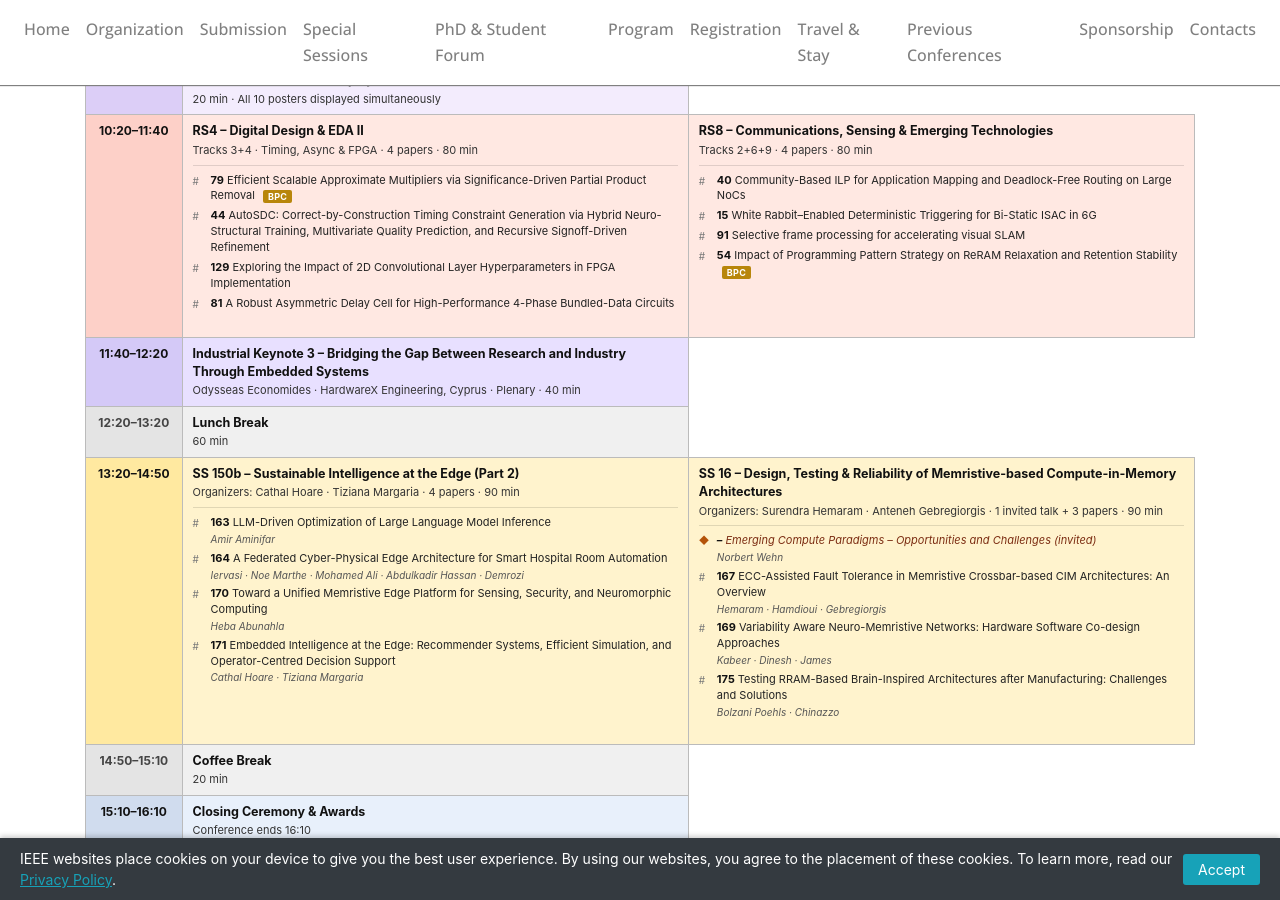
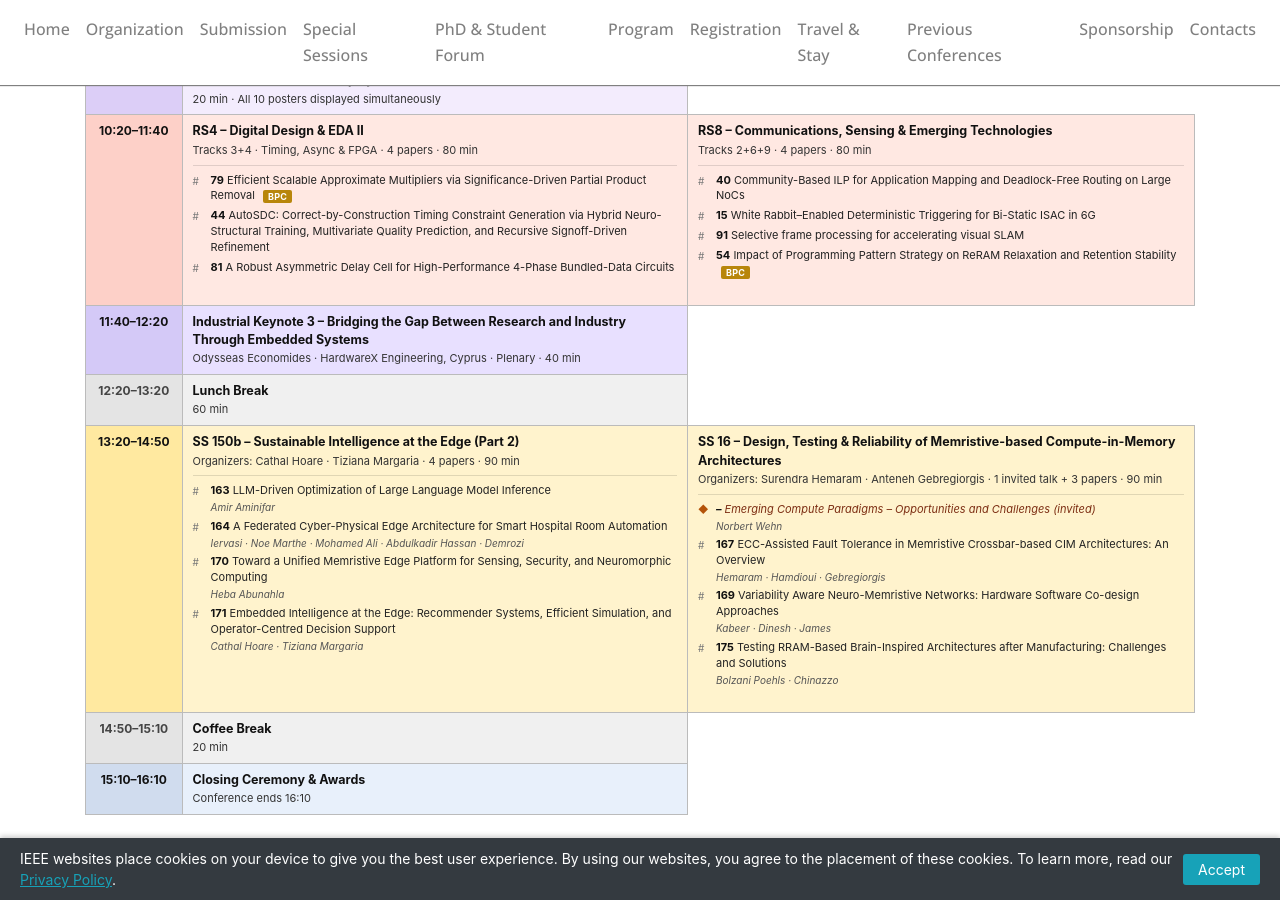
Before and after one commit to vlsi-soc/vlsi-soc, a Jekyll site: the page built from program.md, in a window 1280 px wide and 900 px high, scrolled down 12806 px. Built offline with Jekyll 4.4.1, drawn with Linux system fonts in a browser that asks for light colours; nearby versions of some CDN libraries.

Commit message:
Remove paper 129

```diff
--- a/program.md
+++ b/program.md
@@ -323,7 +323,7 @@ description: "Conference program, keynotes, and schedule for VLSI-SoC 2026"
       <ul class="tp-pp">
         <li><b>79</b> Efficient Scalable Approximate Multipliers via Significance-Driven Partial Product Removal <span class="tp-bpc">BPC</span></li>
         <li><b>44</b> AutoSDC: Correct-by-Construction Timing Constraint Generation via Hybrid Neuro-Structural Training, Multivariate Quality Prediction, and Recursive Signoff-Driven Refinement</li>
-        <li><b>129</b> Exploring the Impact of 2D Convolutional Layer Hyperparameters in FPGA Implementation</li>
+        <!-- <li><b>129</b> Exploring the Impact of 2D Convolutional Layer Hyperparameters in FPGA Implementation</li> -->
         <li><b>81</b> A Robust Asymmetric Delay Cell for High-Performance 4-Phase Bundled-Data Circuits</li>
       </ul>
     </td>
```
